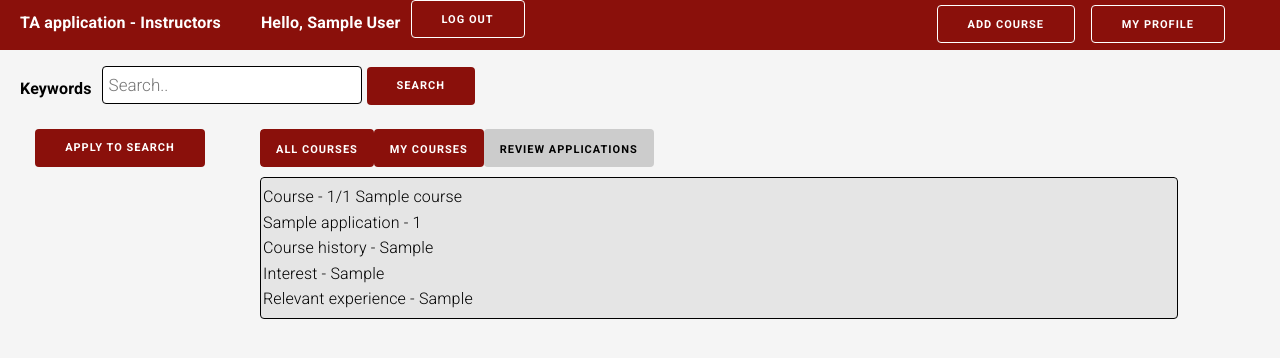
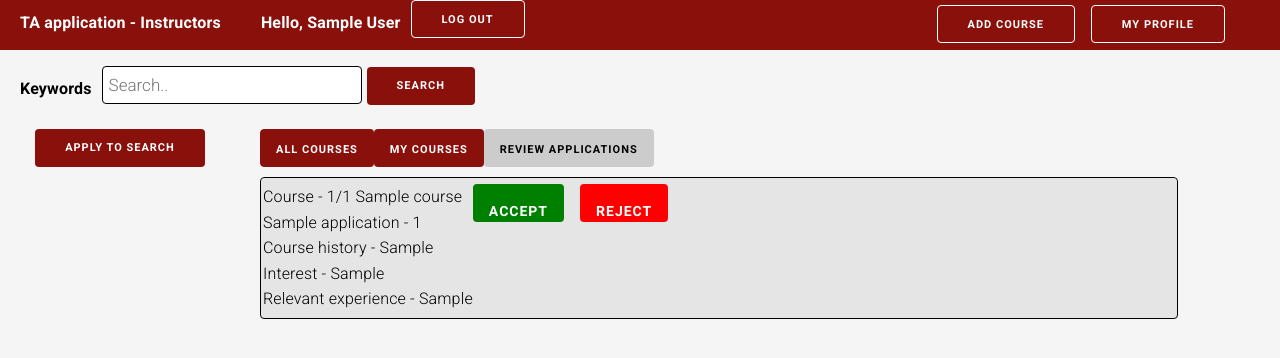
Before and after one commit to CSCI3356Spring2023/EforEveryone, a Django app: page /instructorHome/ in a window 1280 px wide, after a click on "REVIEW APPLICATIONS". Shown: the top 358 px of the page. Run offline with Django 3.2, Linux system fonts and the light colour scheme; a user stored in the database is signed in; tables that the repository leaves empty hold one stand-in row (values such as "Sample post").

Commit message:
accept and reject buttons in application review

```diff
--- a/src/templates/instructorHome.html
+++ b/src/templates/instructorHome.html
@@ -35,6 +35,29 @@
     background-color: #8a100b;
     border-color: white;
     }
+
+    .accept-button {
+    background-color: green;
+    color: white;
+    border: none;
+    padding: 8px 16px;
+    text-align: center;
+    text-decoration: none;
+    display: inline-block;
+    font-size: 14px;
+    margin-right: 16px;
+    }
+
+    .reject-button {
+    background-color: red;
+    color: white;
+    border: none;
+    padding: 8px 16px;
+    text-align: center;
+    text-decoration: none;
+    display: inline-block;
+    font-size: 14px;
+   }
   </style>
 
   <body>
@@ -206,6 +229,8 @@
                 Interest - {{application.interest}}
                 <br>
                 Relevant experience - {{application.experience}}
+                <button class="accept-button">Accept</button>
+                <button class="reject-button">Reject</button>
               </div>
             </div>
             {% endfor %}
```
Also changed, not shown: src/static/style.css (line endings or trailing spaces).
